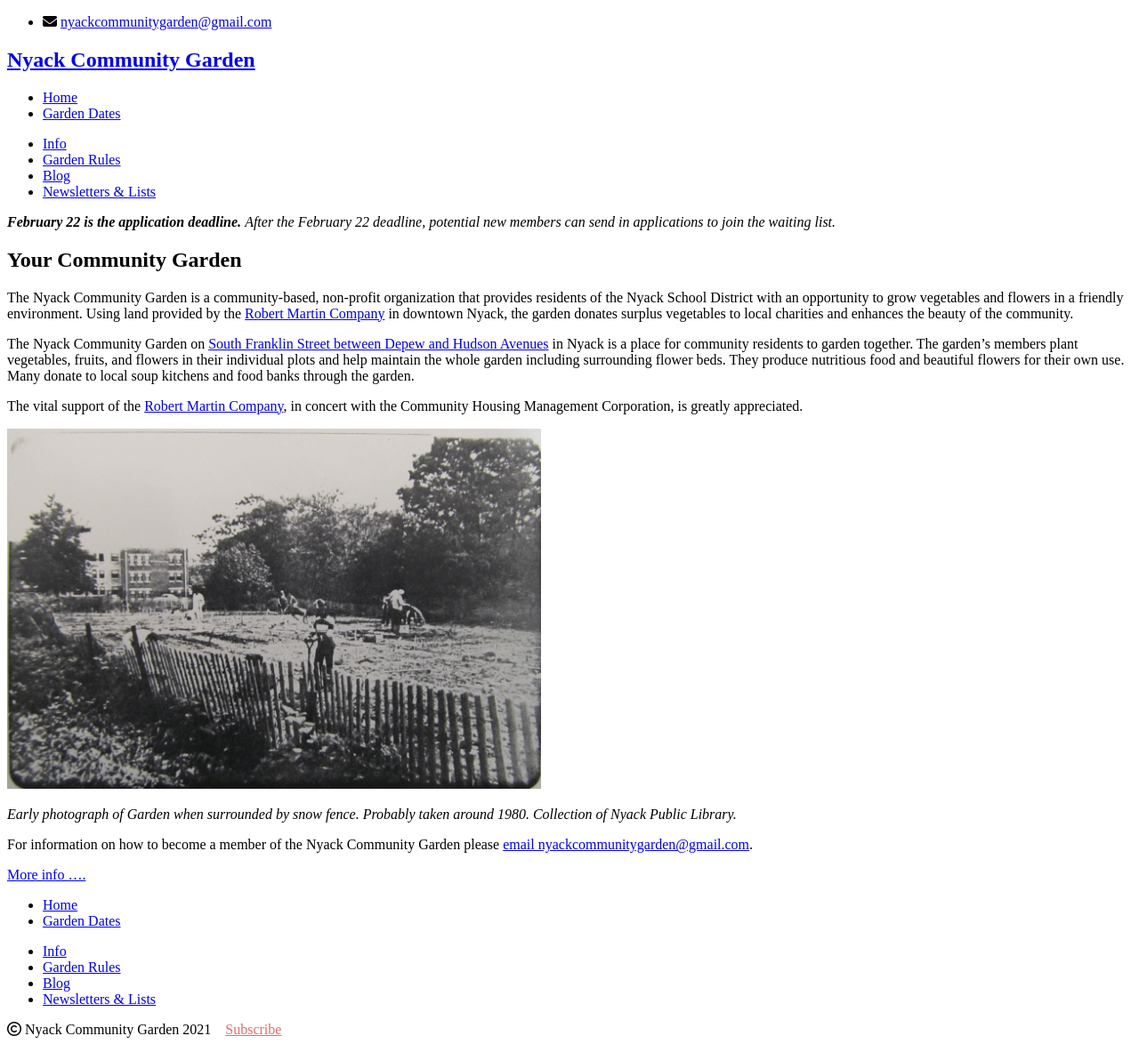
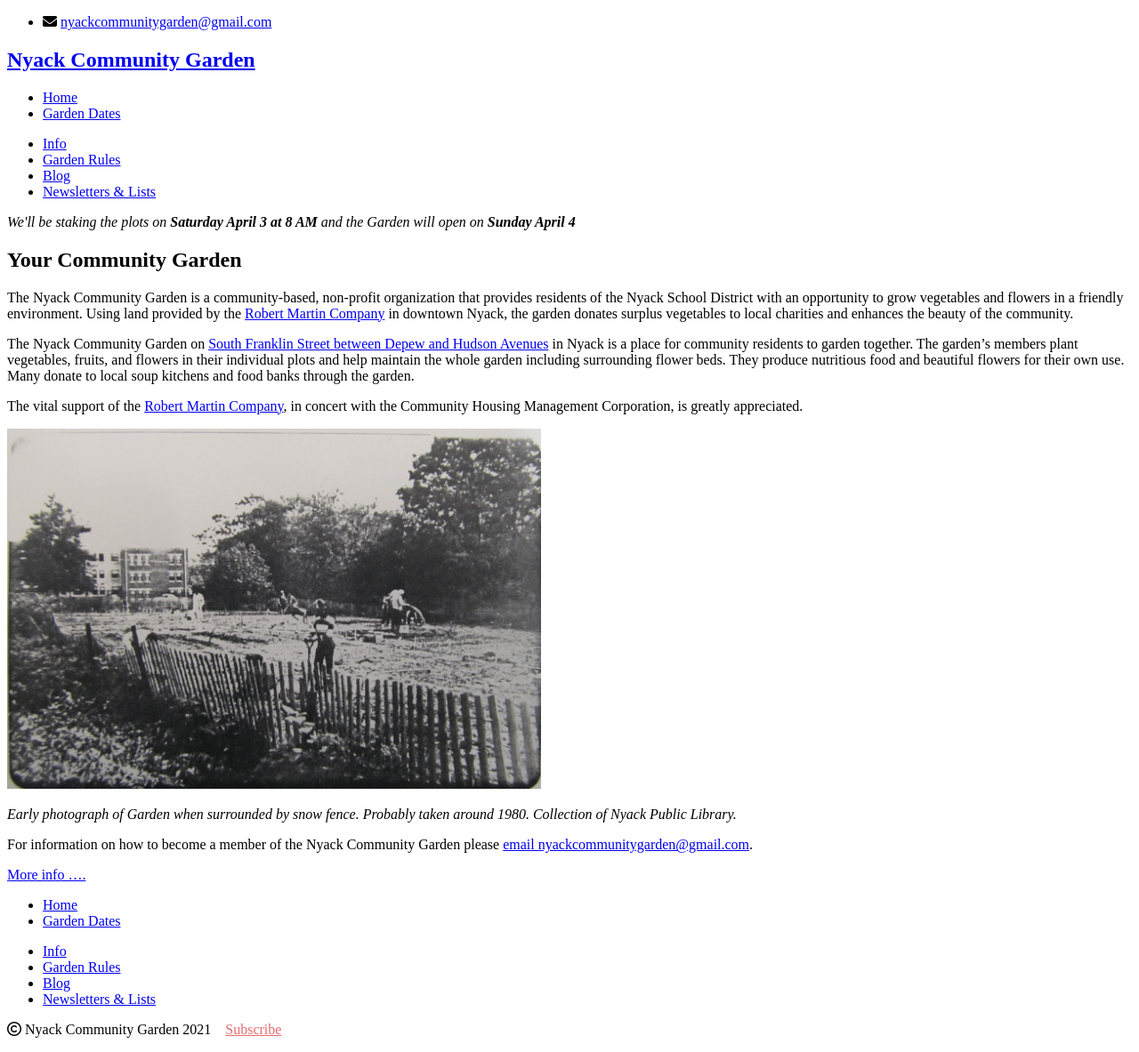
Before and after one commit to bosborne/nyackcommunitygarden, a Jekyll site: the page built from index.md, in a window 1280 px wide. Shown: the whole page at 89% size. Built offline with Jekyll 4.4.1, drawn with Linux system fonts in a browser that asks for light colours; nearby versions of some CDN libraries; library files that are not in the unit come from our copies.

Commit message:
Add opening and staking dates

```diff
--- a/_layouts/default.html
+++ b/_layouts/default.html
@@ -21,9 +21,9 @@
     <div class="container">
       <div class="bannerbox">
         <p>
-          <i><b>February 22 is the application deadline. </b>After the February
-            22 deadline, potential new members can send in applications to join the
-            waiting list.</i>
+          <i>
+            We'll be staking the plots on <b>Saturday April 3 at 8 AM</b> and the Garden will open on <b>Sunday April 4</b>
+          </i>
         </p>
       </div>
       {{ content }}
```
